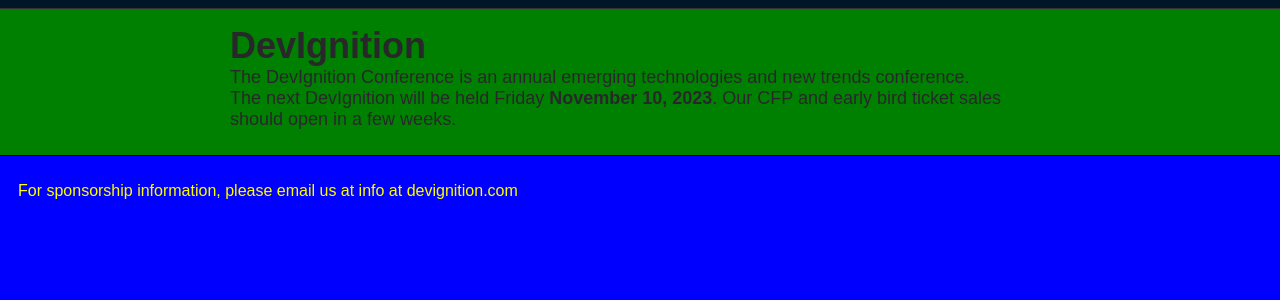
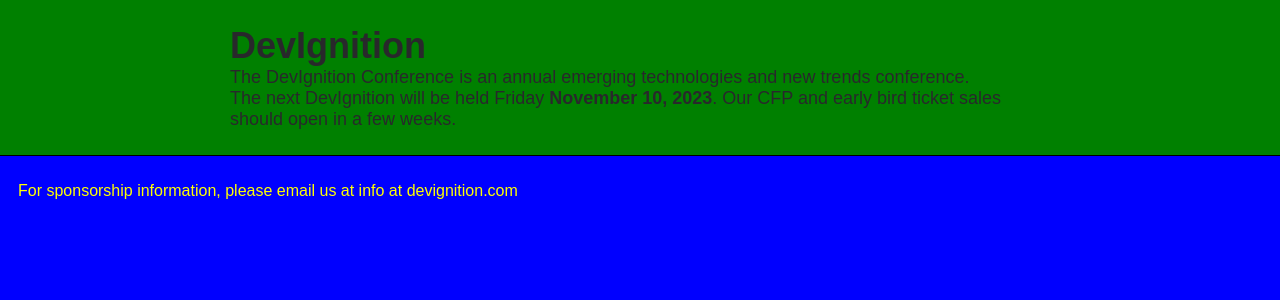
Before and after one commit to gothamgo/devignition, a Jekyll site: the page built from index.html, in a window 1280 px wide. Shown: the top 300 px of the page. Built offline with Jekyll 4.4.1, drawn with Linux system fonts in a browser that asks for light colours; some web fonts are replaced.

Commit message:
Update header.html

```diff
--- a/_includes/header.html
+++ b/_includes/header.html
@@ -1,55 +1,2 @@
-<style>
-  header {
-    background: #011627 none repeat scroll 0 0;
-    padding: 0.25rem 0.5rem;
-    position: fixed;
-    top: 0;
-    width: 100%;
-    z-index: 1000;
-    border-bottom: 1px solid #333333;
-  }
-  header nav {
-    align-items: center;
-    background-color: transparent;
-    border: medium none;
-    display: flex;
-    flex-direction: row;
-    font-size: 1.4rem;
-    justify-content: space-around;
-    margin: 0;
-    padding: 0 1.25rem;
-    position: static;
-    text-align: center;
-  }
-  header nav ul {
-    list-style: outside none none;
-    margin: 0;
-    padding: 0;
-  }
-  header nav ul li {
-    border-bottom: 3px solid transparent;
-    display: inline;
-    padding: 4rem 0.6rem 4rem;
-    vertical-align: middle;
-  }
-  header nav ul li a {
-    color: #eeeeee;
-    text-decoration: none;
-    text-transform: uppercase;
-  }
-</style>
-
 <header>
-  <nav>
-<!--
-    <ul>
-      <li>
-        <a href="{{site.url}}">Home</a>
-      </li>
-      <li>
-        <a href="{{site.url}}/speakers.html">Speakers</a>
-      </li>
-    </ul>
--->
-  </nav>
 </header>
```
